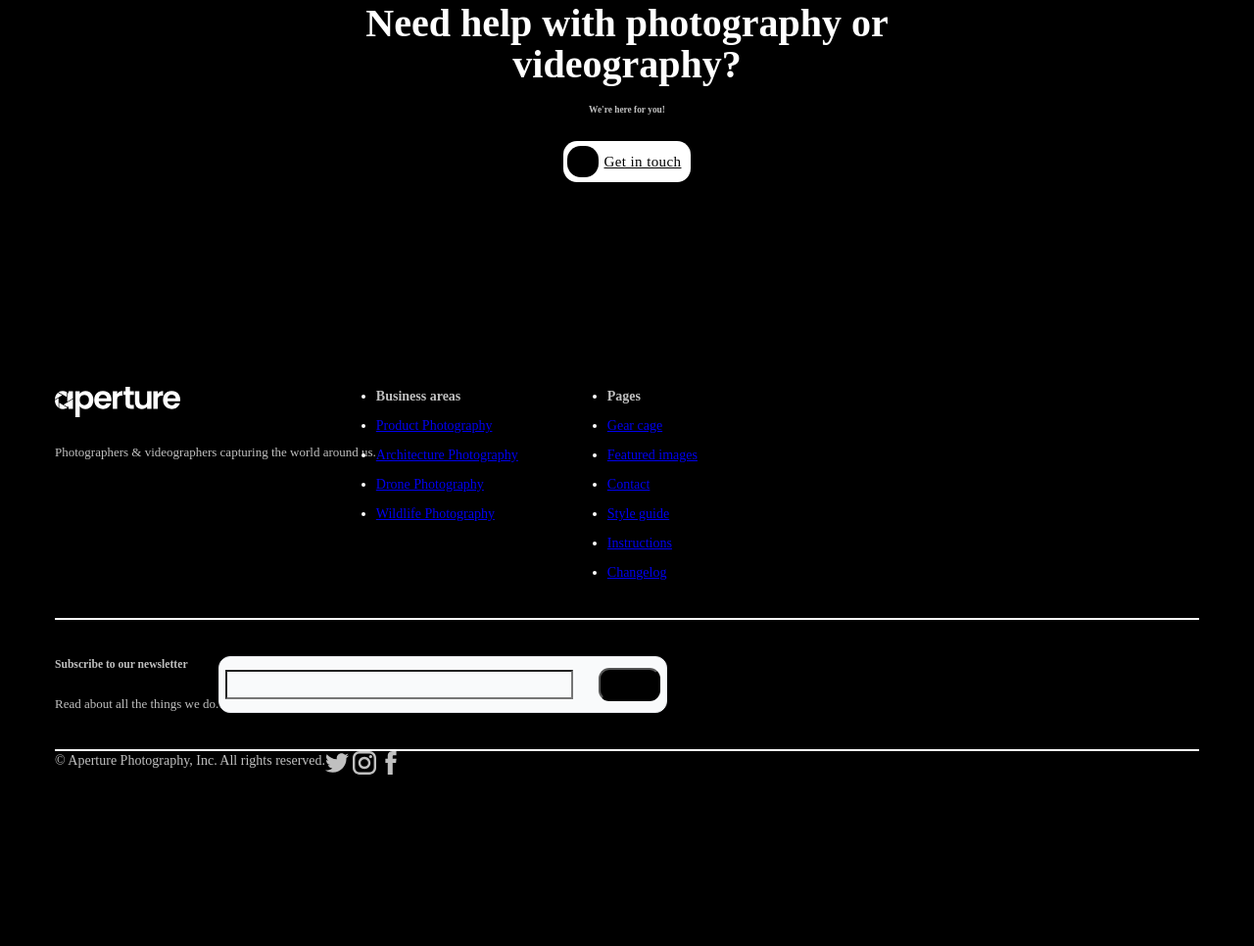
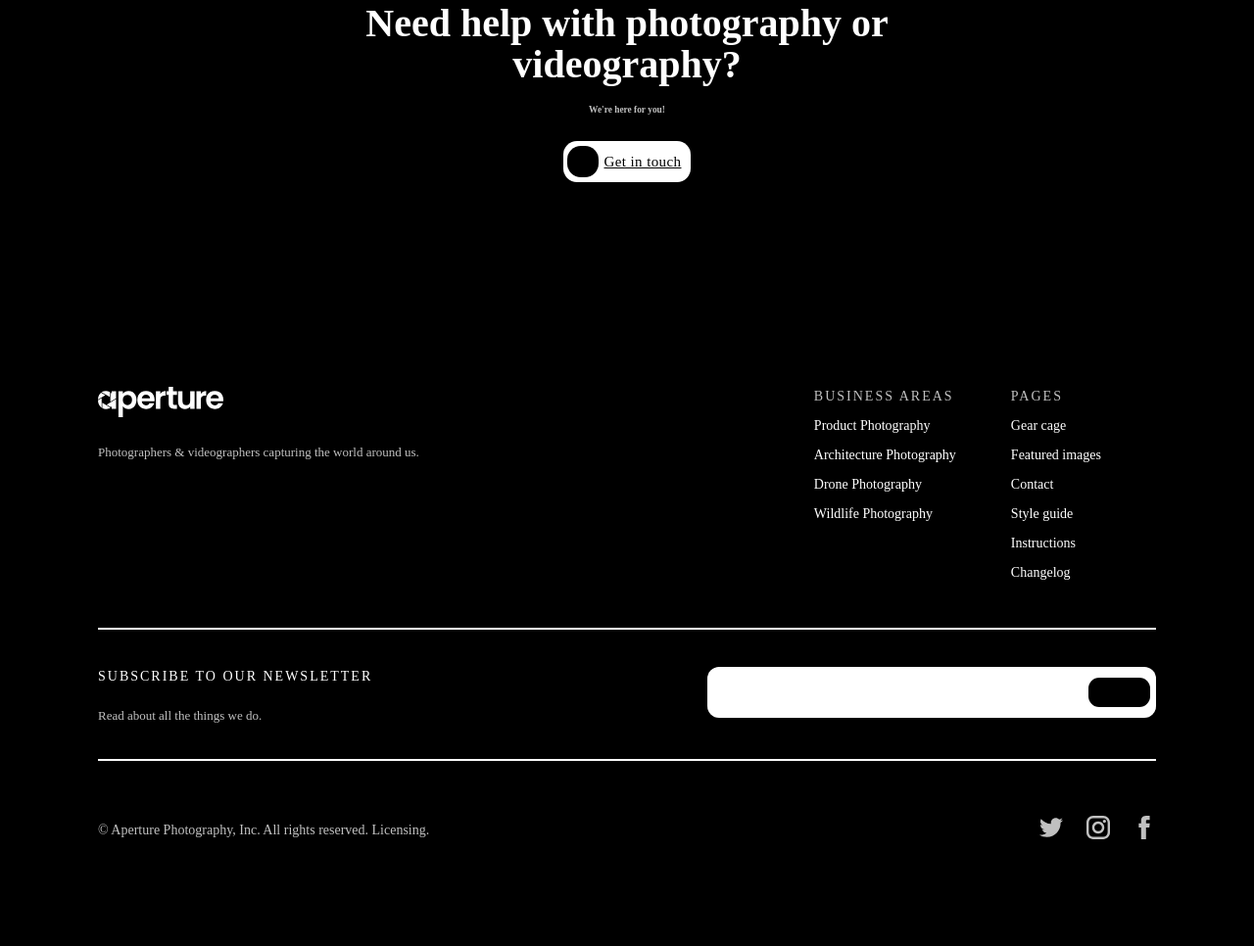
Before and after one commit to DmytroKuran/Aperture, a plain HTML site: page index.html in a window 1280 px wide. Shown: the part 3086-4052 px from the top of the page at 98% size. Before the commit the page ends 3983 px from the top, so only its background shows below. Drawn offline with Linux system fonts and the light colour scheme.

Commit message:
aperture

```diff
--- a/css/style.css
+++ b/css/style.css
@@ -260,86 +260,168 @@ header nav ul li:last-of-type {
     padding-right: 59px;
 }
 footer {
-    padding: 100px 0;
+    padding: 100px;
 }
-
-footer .flex-container {
+.footer_container {
+    max-width: 1168px;
+    margin: auto;
+}
+.footer_container1 {
     display: flex;
-    flex-wrap: wrap;
-    max-width: 1168px;
-    margin: 0 auto;
     flex-direction: row;
-    align-items: flex-start;
-    padding: 0;
+    justify-content: space-between;
+    margin-bottom: 36px;
 }
-.info  .logo{
+.footer_container1_box1 a img {
     margin-bottom: 20px;
-    display: inline-block;
 }
-
-.info [class*= -list] {
-    width: 220px;
-    color: white;
+.footer_container1_box1 p {
+    font-family: "poppinsregular";
+    font-style: normal;
+    font-weight: 400;
+    font-size: 13px;
+    line-height: 20px;
+    color: #c0c0c0;
 }
-.info [class*= -list] li:not(:last-child) {
+.bussiness_areas li:first-child {
+    font-family: "poppinsregular";
+    font-style: normal;
+    font-weight: 400;
+    font-size: 14px;
+    line-height: 20px;
+    letter-spacing: 2px;
+    text-transform: uppercase;
+    color: #c0c0c0;
     margin-bottom: 10px;
 }
-.info-container {
+.bussiness_areas li {
+    list-style: none;
+    margin-bottom: 10px;
+}
+.bussiness_areas a {
+    text-decoration: none;
+    font-family: "poppinsregular";
+    font-style: normal;
+    font-weight: 400;
+    font-size: 14px;
+    line-height: 20px;
+    color: #ffffff;
+}
+.bussiness_areas {
     display: flex;
-    flex-basis: 458px;
-    margin-bottom: 36px;
+    flex-direction: column;
+    margin-right: 56px;
 }
-
-.info-container h4{
-    color: #C0C0C0;
+.pages {
+    display: flex;
+    flex-direction: column;
+    margin-right: 56px;
 }
-
-.info-container ul:not(:last-child) {
-    margin-right: 16px;
+.pages li:first-child {
+    font-family: "poppinsregular";
+    font-style: normal;
+    font-weight: 400;
+    font-size: 14px;
+    line-height: 20px;
+    letter-spacing: 2px;
+    text-transform: uppercase;
+    color: #c0c0c0;
+    margin-bottom: 10px;
 }
-
-.subtext {
-    font-size: 13px;
+.pages li {
+    list-style: none;
+    margin-bottom: 10px;
 }
-
-footer .subscribtion {
-    padding: 36px 0px;
-    border-top: 2px solid white;
-    border-bottom: 2px solid white;
-    align-items: center;
+.pages a {
+    text-decoration: none;
+    font-family: "poppinsregular";
+    font-style: normal;
+    font-weight: 400;
+    font-size: 14px;
+    line-height: 20px;
+    color: #ffffff;
 }
-
-.subscribtion h5 {
+.fc1_box2_flex {
+    display: flex;
+    flex-direction: row;
+    justify-content: space-between;
+}
+.footer_container1_box2 {
+    display: flex;
+    flex-direction: row;
+    justify-content: space-between;
+}
+.footer_container2 {
+    display: flex;
+    flex-direction: row;
+    justify-content: space-between;
+    border-top: 2px solid #ffffff;
+    border-bottom: 2px solid #ffffff;
+    padding: 38px 0 34px 0;
+}
+.footer_container2_box1 h4 {
+    font-family: "poppinsregular";
+    font-style: normal;
+    font-weight: 400;
+    font-size: 14px;
+    line-height: 20px;
+    letter-spacing: 2px;
+    text-transform: uppercase;
+    color: #ffffff;
     margin-bottom: 20px;
 }
-
-.subscribtion form {
+.footer_container2_box1 p {
+    font-family: "poppinsregular";
+    font-style: normal;
+    font-weight: 400;
+    font-size: 13px;
+    line-height: 20px;
+    color: #c0c0c0;
+}
+.email_subscribe {
+    background-color: #ffffff;
+    width: 458px;
+    height: 52px;
+    border-radius: 12px;
     display: flex;
-    flex-wrap: wrap;
-    padding: 11px 6px;
-    width: 458px;
-    background-color: #F9FAFB;
-    border: 1px solid #E5E7EB;
-    border-radius: 12px;
+    justify-content: flex-end;
+    align-items: center;
+    padding-right: 6px;
+}
+.email-input {
+    border: transparent;
+    width: 350px;
+    margin-right: 20px;
+    font-family: "poppinsregular";
+    font-style: normal;
+    font-weight: 400;
+    font-size: 13px;
+    line-height: 20px;
+    color: #000000;
+}
+.enter-btn {
+    background-color: #000000;
+    border-radius: 11px;
+    border-style: none;
+    width: 63px;
+    height: 30px;
+    cursor: pointer;
+}
+.footer_container3 {
+    display: flex;
+    flex-direction: row;
     justify-content: space-between;
     align-items: center;
+    padding: 56px 0 100px 0;
 }
-
-.subscribtion form input{
-    width: 80%;
-    background: transparent;
-    height: 30px;
-    color: black;
-    min-width: 100px;
+.footer_container3_box1 p {
+    font-family: "poppinsregular";
+    font-style: normal;
+    font-weight: 400;
+    font-size: 14px;
+    line-height: 20px;
+    color: #c0c0c0;
 }
-
-input:focus{
-    outline: none;
+.social_nets a img {
+    margin-left: 20px;
 }
-
-.subscribtion form button {
-    width: 63px;
-    padding: 15px 0px;
-    background-color: #000000;
-    border-radius: 11px;
-}
--- a/index.html
+++ b/index.html
@@ -84,52 +84,77 @@
     </section>
 </main>
 <footer>
-    <div class="flex-container info">
-        <div>
-            <a class="logo" href="#" target="_blank"><img src="images/Logo.svg" alt="aperture logo"></a>
-            <p class="subtext">Photographers & videographers capturing the world around us.</p>
+    <div class="footer_container">
+        <div class="footer_container1">
+            <div class="footer_container1_box1">
+                <a href="#">
+                    <img src="./images/icons/aperture-logo.svg" alt="logo" />
+                </a>
+                <p>Photographers & videographers capturing the world around us.</p>
+            </div>
+
+<div class="footer_container1_box2">
+    <div class="fc1_box2_flex">
+        <div class="bussiness_areas">
+            <ul>
+                <li>Business areas</li>
+                <li><a href="#">Product Photography</a></li>
+                <li><a href="#">Architecture Photography</a></li>
+                <li><a href="#">Drone Photography</a></li>
+                <li><a href="#">Wildlife Photography</a></li>
+            </ul>
         </div>
-
-        <div class="info-container">
-            <ul class="business-list">
-                <li><h4>Business areas</h4></li>
-                <li><a href="#" target="_blank">Product Photography</a></li>
-                <li><a href="#" target="_blank">Architecture Photography</a></li>
-                <li><a href="#" target="_blank">Drone Photography</a></li>
-                <li><a href="#" target="_blank">Wildlife Photography</a></li>
-            </ul>
-            <ul class="pages-list">
-                <li><h4>Pages</h4></li>
-                <li><a href="#" target="_blank">Gear cage</a></li>
-                <li><a href="#" target="_blank">Featured images</a></li>
-                <li><a href="#" target="_blank">Contact</a></li>
-                <li><a href="#" target="_blank">Style guide</a></li>
-                <li><a href="#" target="_blank">Instructions</a></li>
-                <li><a href="#" target="_blank">Changelog</a></li>
+        <div class="pages">
+            <ul>
+                <li>Pages</li>
+                <li><a href="#">Gear cage</a></li>
+                <li><a href="#">Featured images</a></li>
+                <li><a href="#">Contact</a></li>
+                <li><a href="#">Style guide</a></li>
+                <li><a href="#">Instructions</a></li>
+                <li><a href="#">Changelog</a></li>
             </ul>
         </div>
     </div>
+</div>
+</div>
 
-    <div class="flex-container subscribtion">
-        <div>
-            <h5>Subscribe to our newsletter</h5>
-            <p class="subtext">Read about all the things we do.</p>
-        </div>
-        <form action="#" method="post">
-            <input type="email" name="email" required>
-            <button type="submit"></button>
-        </form>
+<div class="footer_container2">
+    <div class="footer_container2_box1">
+        <h4>Subscribe to our newsletter</h4>
+        <p>Read about all the things we do.</p>
     </div>
 
-    <div class="flex-container copyright-social">
-        <p> © Aperture Photography, Inc. All rights reserved.</p>
-        <div class="social">
-            <a href="#" target="_blank"><img src="images/icons/twitter.svg" alt="twitter logo"></a>
-            <a href="#" target="_blank"><img src="images/icons/instagram.svg" alt="instagram logo"></a>
-            <a href="#" target="_blank"><img src="images/icons/fb.svg" alt="facebook logo"></a>
-        </div>
+    <form action="#" class="email_subscribe" id="email_subscribe">
+        <input
+                type="email"
+                class="email-input"
+                name="Email"
+                id="user-email"
+                required
+        />
+        <button class="enter-btn" id="enter-btn"></button>
+    </form>
+</div>
+
+<div class="footer_container3">
+    <div class="footer_container3_box1">
+        <p>© Aperture Photography, Inc. All rights reserved. Licensing.</p>
     </div>
 
+    <div class="social_nets">
+        <a href="#" target="_blank"
+        ><img src="./images/icons/twitter.svg" alt="Twitter"
+        /></a>
+        <a href="#" target="_blank"
+        ><img src="./images/icons/instagram.svg" alt="Instagram"
+        /></a>
+        <a href="#" target="_blank"
+        ><img src="./images/icons/fb.svg" alt="Facebook"
+        /></a>
+    </div>
+</div>
+</div>
 </footer>
 </body>
 
```
